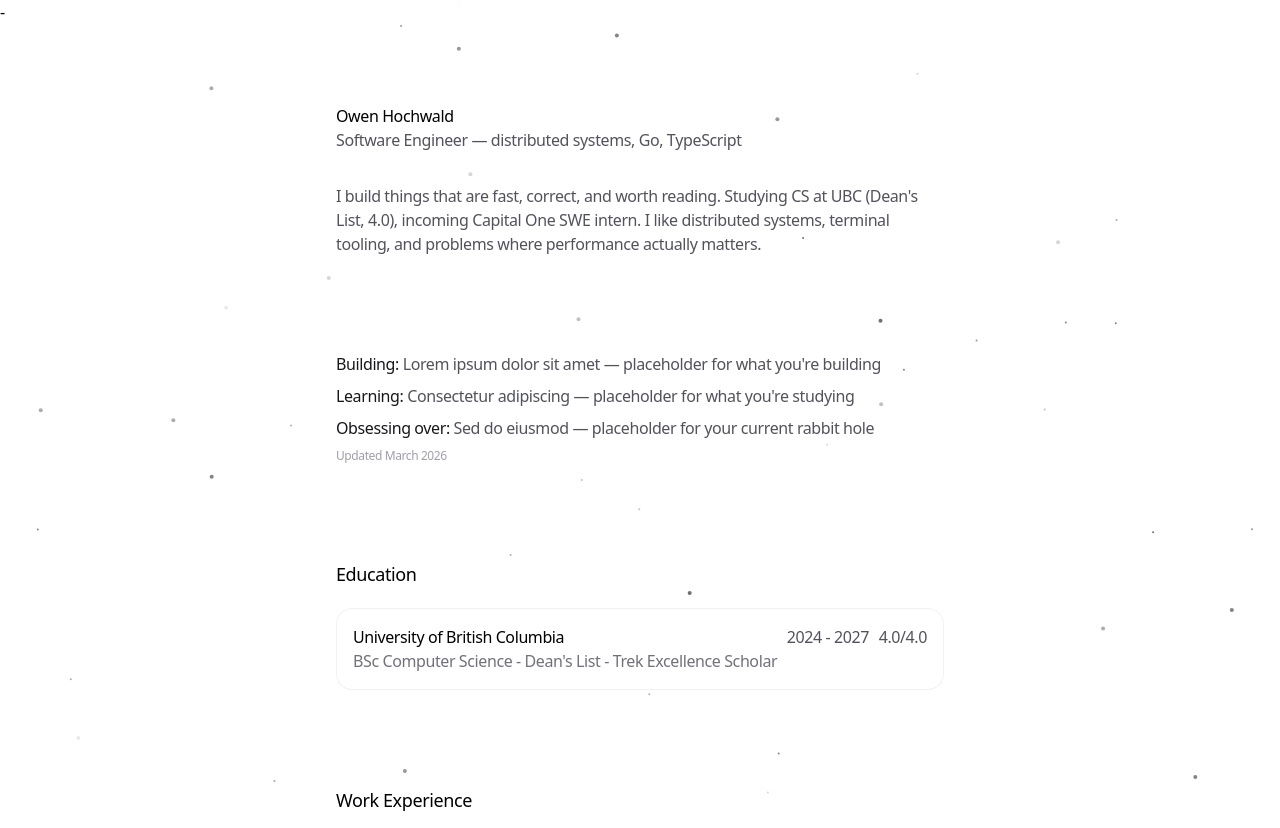
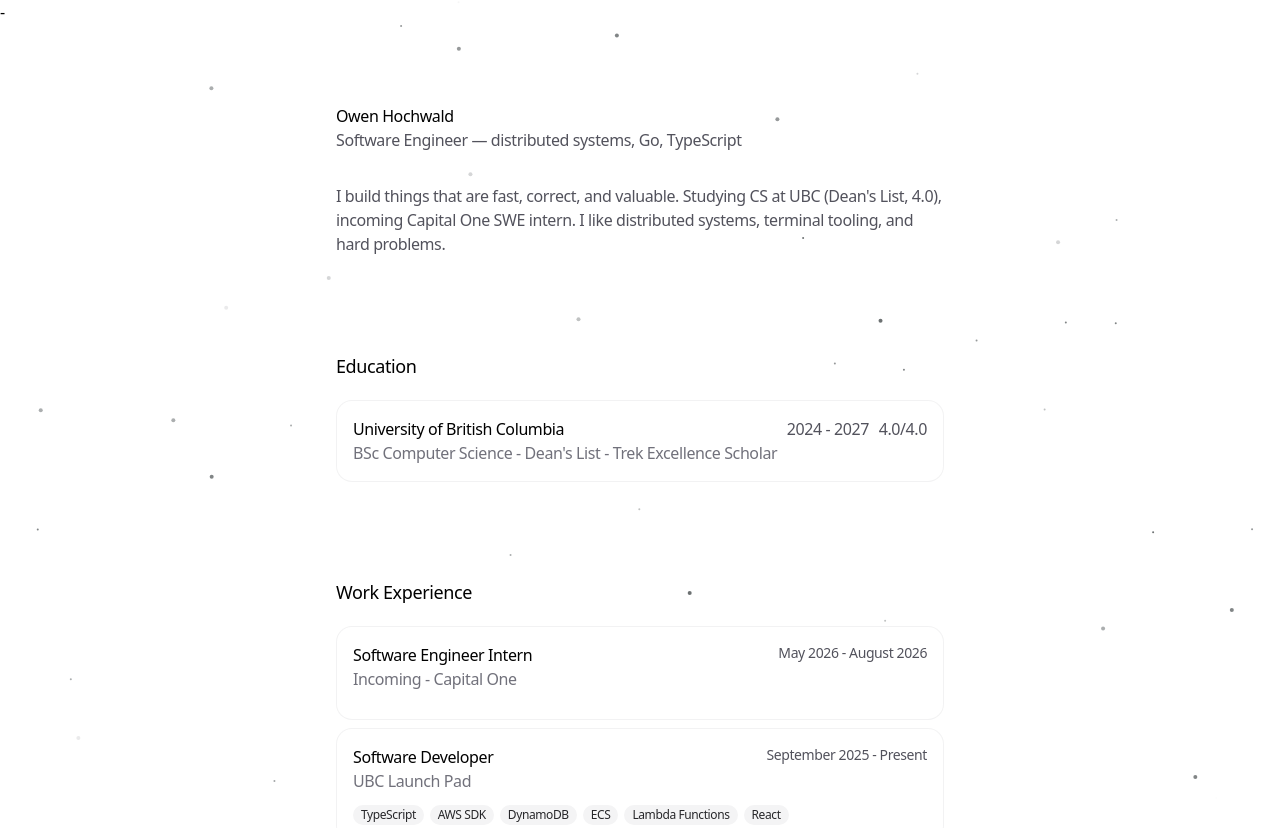
Before and after one commit to owenHochwald/personal-site, a Next.js app: page / in a window 1280 px wide. Shown: the top 828 px of the page. Built offline with nearby package versions, Linux system fonts and the light colour scheme.

Commit message:
Refactor project descriptions and remove NOW section from personal page

```diff
--- a/app/data.ts
+++ b/app/data.ts
@@ -49,9 +49,9 @@ export const PROJECTS: Project[] = [
     {
         name: 'Volt',
         description:
-            '130-star terminal HTTP load tester. Hits 200k req/sec with Vim keybindings — a Postman and k6 alternative built natively for the shell. Written in Go.',
+            '130+ star terminal HTTP load tester. Hits 200k req/sec with Vim keybindings — a Postman and k6 alternative built natively for the shell. Written in Go.',
         link: 'https://github.com/owenHochwald/Volt',
-        video: 'volt.mp4',
+        video: '/volt.mp4',
         id: 'projectvolt',
     },
     {
@@ -197,10 +197,3 @@ export const SOCIAL_LINKS: SocialLink[] = [
 ]
 
 export const EMAIL = 'owenhochwald@gmail.com'
-
-export const NOW: Now = {
-    building: 'Lorem ipsum dolor sit amet — placeholder for what you\'re building',
-    learning: 'Consectetur adipiscing — placeholder for what you\'re studying',
-    obsessing: 'Sed do eiusmod — placeholder for your current rabbit hole',
-    updated: 'March 2026',
-}
--- a/app/page.tsx
+++ b/app/page.tsx
@@ -19,7 +19,6 @@ import {
     BLOG_POSTS,
     EMAIL,
     SOCIAL_LINKS,
-    NOW,
 } from './data'
 
 const VARIANTS_CONTAINER = {
@@ -158,29 +157,10 @@ export default function Personal() {
             >
                 <div className="flex-1">
                     <p className="text-zinc-600 dark:text-zinc-400">
-                        I build things that are fast, correct, and worth reading. Studying CS at UBC (Dean&apos;s List, 4.0), incoming Capital One SWE intern. I like distributed systems, terminal tooling, and problems where performance actually matters.
+                        I build things that are fast, correct, and valuable. Studying CS at UBC (Dean&apos;s List, 4.0), incoming Capital One SWE intern. I like distributed systems, terminal tooling, and hard problems.
                     </p>
                 </div>
             </motion.section>
-
-            <motion.section
-                variants={VARIANTS_SECTION}
-                transition={TRANSITION_SECTION}
-            >
-                <div className="space-y-2">
-                    <p className="text-zinc-600 dark:text-zinc-400">
-                        <span className="text-zinc-900 dark:text-zinc-100">Building:</span> {NOW.building}
-                    </p>
-                    <p className="text-zinc-600 dark:text-zinc-400">
-                        <span className="text-zinc-900 dark:text-zinc-100">Learning:</span> {NOW.learning}
-                    </p>
-                    <p className="text-zinc-600 dark:text-zinc-400">
-                        <span className="text-zinc-900 dark:text-zinc-100">Obsessing over:</span> {NOW.obsessing}
-                    </p>
-                    <p className="text-xs text-zinc-400 dark:text-zinc-600">Updated {NOW.updated}</p>
-                </div>
-            </motion.section>
-
             <motion.section
                 variants={VARIANTS_SECTION}
                 transition={TRANSITION_SECTION}
```
